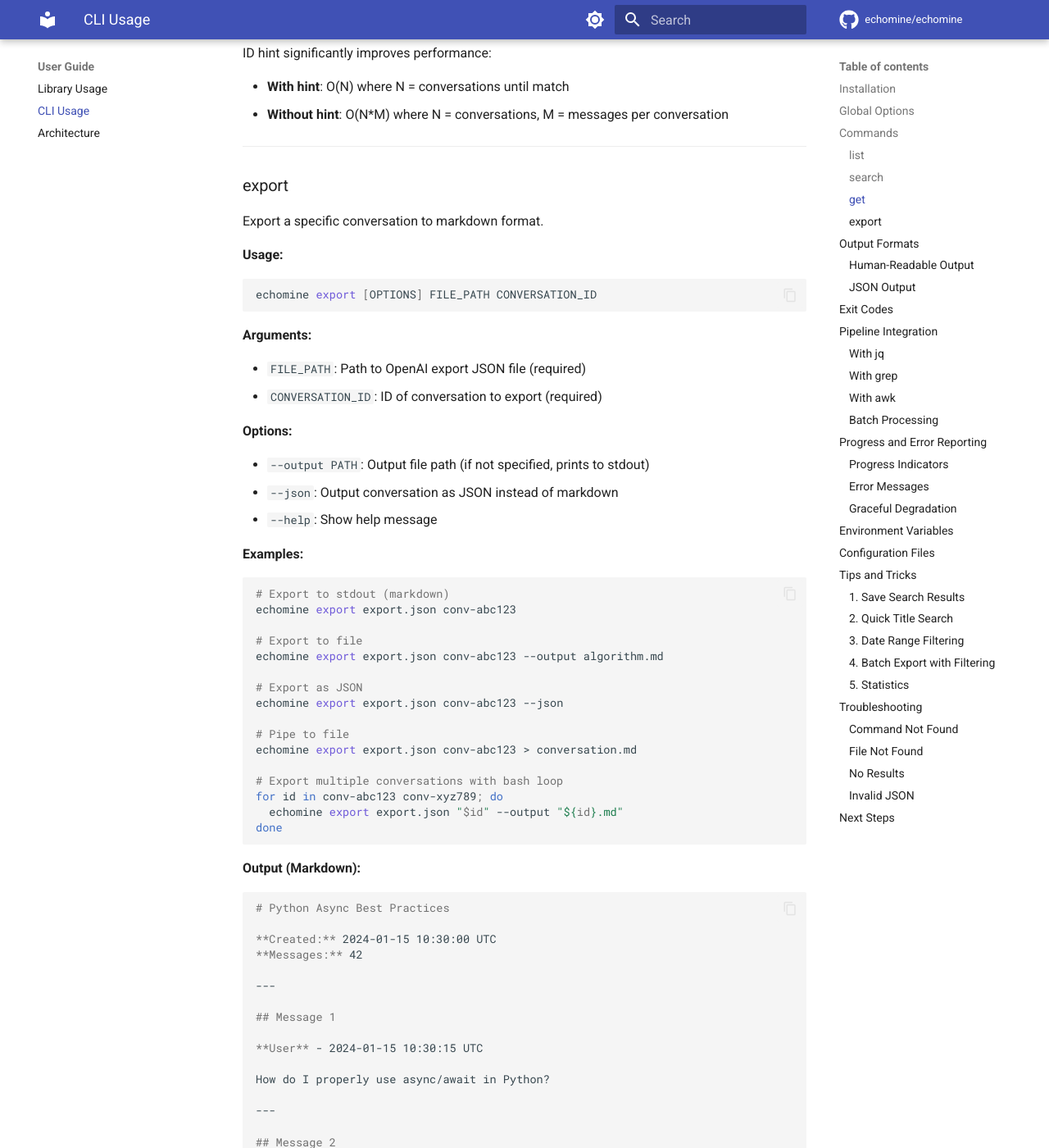
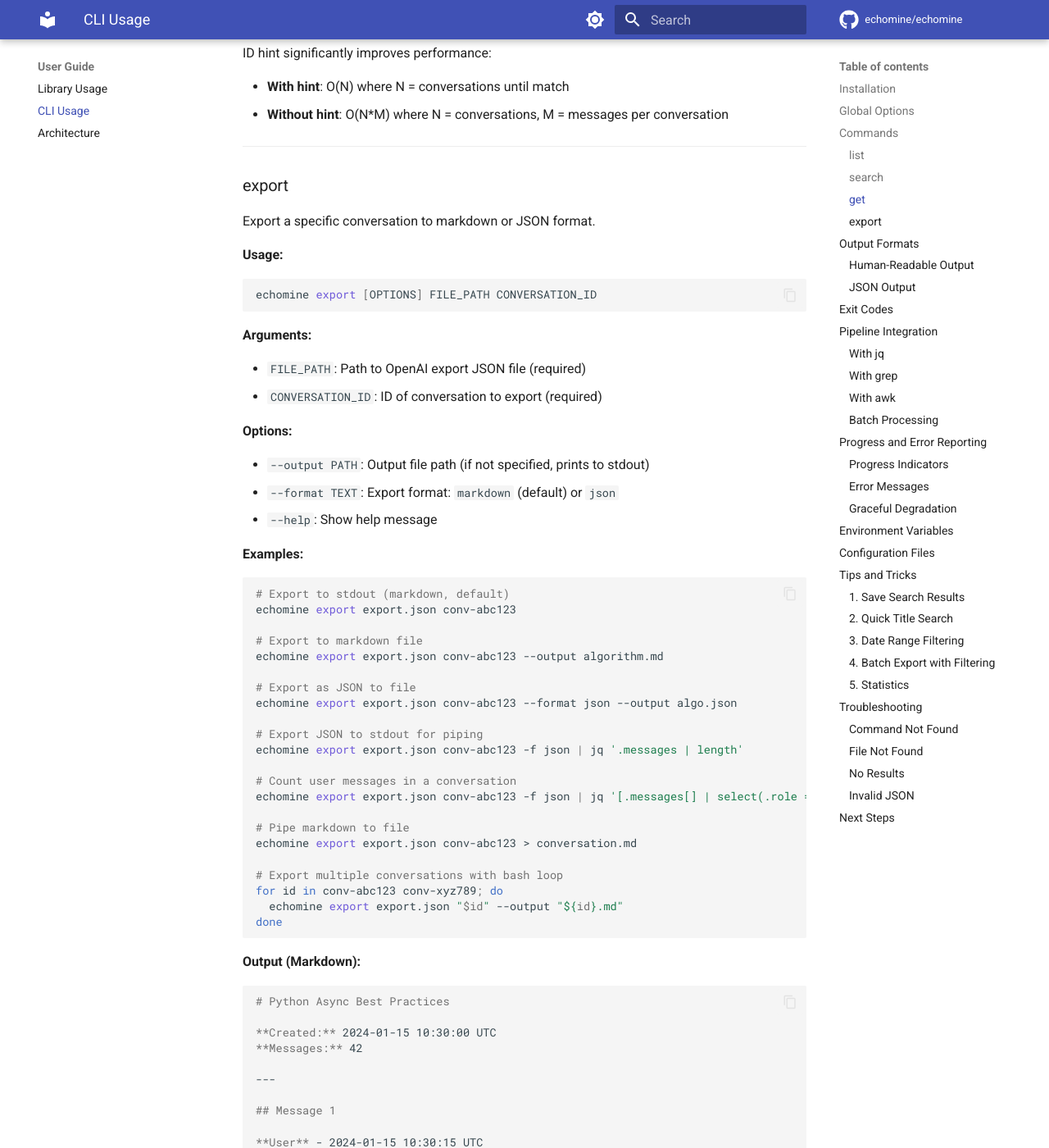
Before and after one commit to aucontraire/echomine, an MkDocs documentation site: the page built from docs/cli-usage.md, in a window 1280 px wide and 1400 px high, scrolled down 7308 px. Shown: the whole window at 82% size. Built offline with MkDocs 1.6.1 and Material for MkDocs 9.7.7, drawn with Linux system fonts in a browser that asks for light colours; comment, search, counter and statistics services are not loaded; the version menu is left out.

Commit message:
docs: add JSON export format examples
Updated documentation to reflect the new --format flag for the export command:
- Replace --json with --format json throughout
- Add examples for both markdown (default) and JSON export formats
- Include jq pipeline examples for JSON processing
- Update CLI usage guide, quickstart, README, and API documentation

````diff
--- a/docs/cli-usage.md
+++ b/docs/cli-usage.md
@@ -374,7 +374,7 @@ When using `get message` without the `--conversation-id` hint, the command searc
 
 ### export
 
-Export a specific conversation to markdown format.
+Export a specific conversation to markdown or JSON format.
 
 **Usage:**
 
@@ -390,22 +390,28 @@ echomine export [OPTIONS] FILE_PATH CONVERSATION_ID
 **Options:**
 
 - `--output PATH`: Output file path (if not specified, prints to stdout)
-- `--json`: Output conversation as JSON instead of markdown
+- `--format TEXT`: Export format: `markdown` (default) or `json`
 - `--help`: Show help message
 
 **Examples:**
 
 ```bash
-# Export to stdout (markdown)
+# Export to stdout (markdown, default)
 echomine export export.json conv-abc123
 
-# Export to file
+# Export to markdown file
 echomine export export.json conv-abc123 --output algorithm.md
 
-# Export as JSON
-echomine export export.json conv-abc123 --json
+# Export as JSON to file
+echomine export export.json conv-abc123 --format json --output algo.json
 
-# Pipe to file
+# Export JSON to stdout for piping
+echomine export export.json conv-abc123 -f json | jq '.messages | length'
+
+# Count user messages in a conversation
+echomine export export.json conv-abc123 -f json | jq '[.messages[] | select(.role == "user")] | length'
+
+# Pipe markdown to file
 echomine export export.json conv-abc123 > conversation.md
 
 # Export multiple conversations with bash loop
````
Also changed, not shown: README.md (+8 -2 lines), docs/api/cli/commands.md (+15 -4 lines), docs/index.md (+5 -2 lines), docs/quickstart.md (+7 -4 lines).
